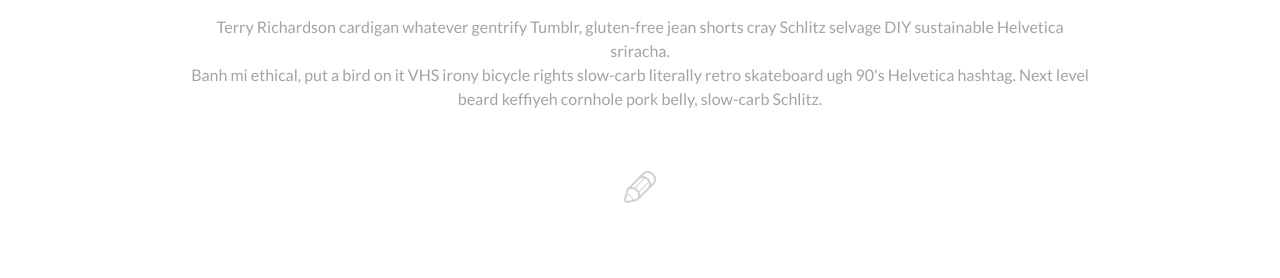
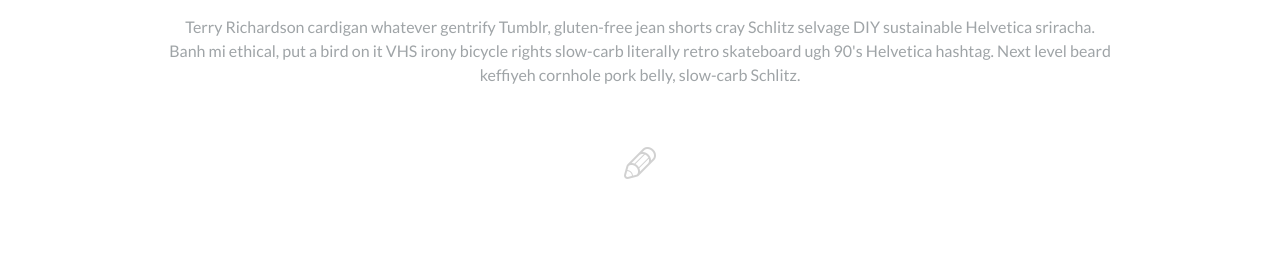
Before and after one commit to iHectoR/exam01, a plain HTML site: page index.html in a window 1280 px wide. Shown: the part 658-936 px from the top of the page. Drawn offline with Linux system fonts and the light colour scheme.

Commit message:
remove padding

```diff
--- a/css/style.css
+++ b/css/style.css
@@ -88,7 +88,7 @@ p{
 	/*padding: 75px;*/
 }
 .proto .container{
-	padding: 0 50px;
+	/*padding: 0 50px;*/
 }
 .proto p{
 	color: #9fa4a7;
```
